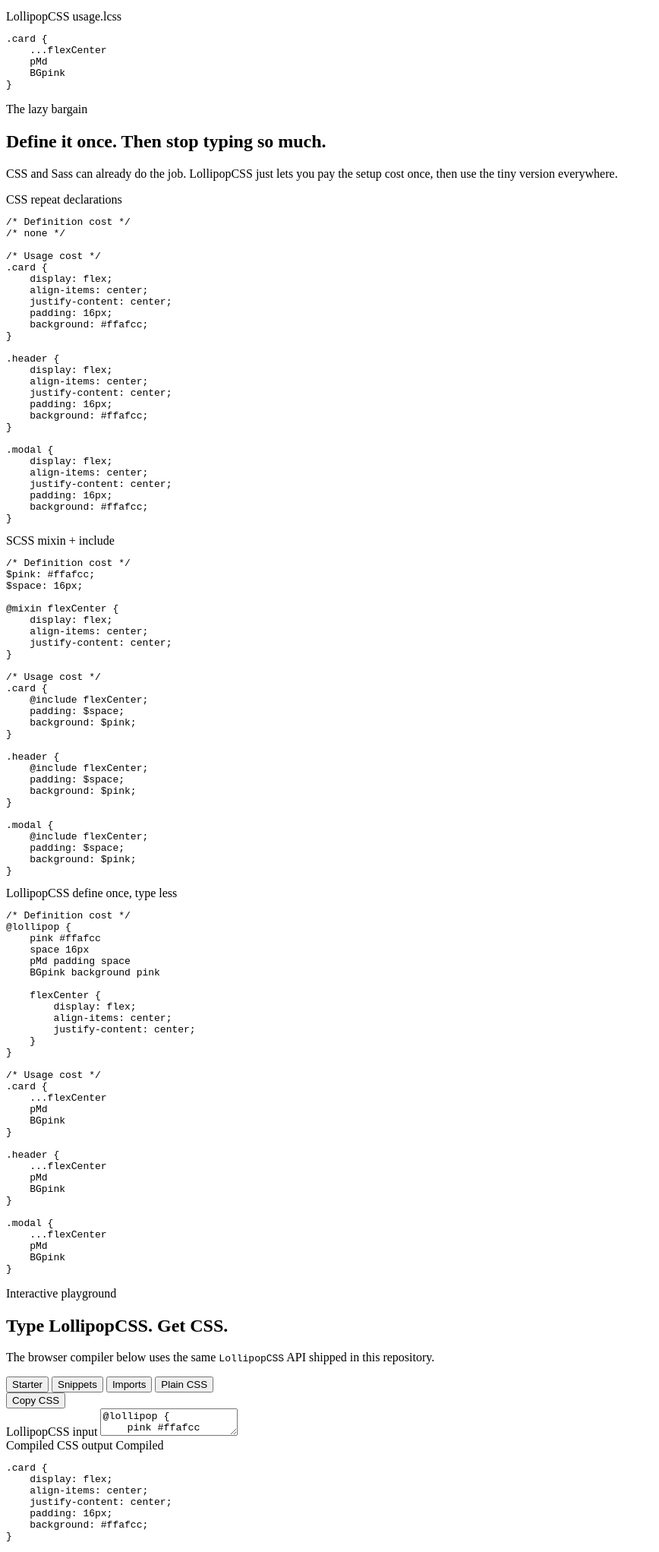
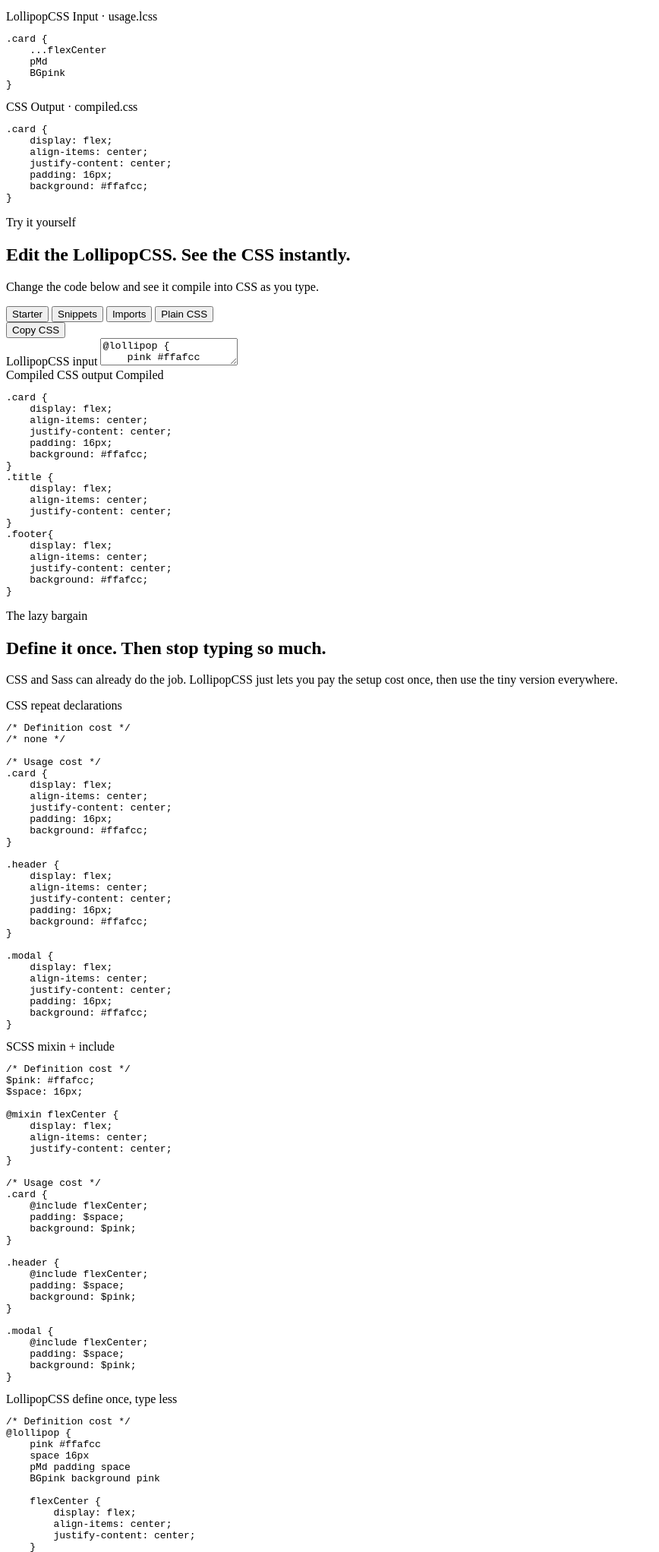
Before and after one commit to nickhuang1121/lollipop-css, a website: page examples/index.html in a window 1280 px wide. Shown: the part 325-2368 px from the top of the page at 76% size, without its empty margins (0-868 px from the left). Drawn offline with Linux system fonts and the light colour scheme; no server answers.

Commit message:
update examples
update examples

```diff
--- a/examples/index.html
+++ b/examples/index.html
@@ -6,8 +6,9 @@
     <meta name="viewport" content="width=device-width, initial-scale=1">
     <meta name="description" content="LollipopCSS is a tiny CSS preprocessor for defining your own reusable CSS vocabulary.">
     <title>LollipopCSS - Same CSS. Less typing.</title>
+    <script src="../src/lollipop-css.js" defer></script>
     <link rel="lollipop-stylesheet" href="./style.lcss">
-    <script src="../src/lollipop-css.js" defer></script>
+
 </head>
 
 <body>
@@ -39,11 +40,11 @@
                 <p class="hero-note">Define it once. Be lazy everywhere else.</p>
             </section>
 
-            <section class="hero-code" aria-label="LollipopCSS example">
+            <section class="hero-code" aria-label="LollipopCSS input and compiled CSS output">
                 <div class="code-panel code-panel-accent">
                     <div class="panel-header">
                         <span>LollipopCSS</span>
-                        <span>usage.lcss</span>
+                        <span>Input · usage.lcss</span>
                     </div>
                     <pre><code>.card {
     ...flexCenter
@@ -51,11 +52,58 @@
     BGpink
 }</code></pre>
                 </div>
+                <div class="code-panel">
+                    <div class="panel-header">
+                        <span>CSS</span>
+                        <span>Output · compiled.css</span>
+                    </div>
+                    <pre><code>.card {
+    display: flex;
+    align-items: center;
+    justify-content: center;
+    padding: 16px;
+    background: #ffafcc;
+}</code></pre>
+                </div>
             </section>
         </div>
     </header>
 
     <main>
+        <section class="section playground-section" id="playground" aria-labelledby="playground-title">
+            <div class="section-heading">
+                <p class="eyebrow">Try it yourself</p>
+                <h2 id="playground-title">Edit the LollipopCSS. See the CSS instantly.</h2>
+                <p>Change the code below and see it compile into CSS as you type.</p>
+            </div>
+
+            <div class="playground-toolbar" aria-label="Playground presets">
+                <div class="preset-group">
+                    <button class="preset-button is-active" type="button" data-preset="starter">Starter</button>
+                    <button class="preset-button" type="button" data-preset="snippets">Snippets</button>
+                    <button class="preset-button" type="button" data-preset="imports">Imports</button>
+                    <button class="preset-button" type="button" data-preset="plain">Plain CSS</button>
+                </div>
+                <button class="copy-button" type="button" id="copy-css">Copy CSS</button>
+            </div>
+
+            <div class="playground-grid">
+                <label class="playground-pane" for="lcss-input">
+                    <span class="pane-title">LollipopCSS input</span>
+                    <textarea id="lcss-input" spellcheck="false" autocomplete="off" autocapitalize="off"></textarea>
+                </label>
+
+                <section class="playground-pane" aria-labelledby="compiled-title">
+                    <div class="pane-title pane-title-row">
+                        <span id="compiled-title">Compiled CSS output</span>
+                        <span class="compile-status" id="compile-status" aria-live="polite">Ready</span>
+                    </div>
+                    <pre class="output-pre"><code id="css-output"></code></pre>
+                    <p class="compile-error" id="compile-error" role="alert" hidden></p>
+                </section>
+            </div>
+        </section>
+
         <section class="section compare-section" aria-labelledby="compare-title">
             <div class="section-heading">
                 <p class="eyebrow">The lazy bargain</p>
@@ -174,40 +222,6 @@ $space: 16px;
             </div>
         </section>
 
-        <section class="section playground-section" id="playground" aria-labelledby="playground-title">
-            <div class="section-heading">
-                <p class="eyebrow">Interactive playground</p>
-                <h2 id="playground-title">Type LollipopCSS. Get CSS.</h2>
-                <p>The browser compiler below uses the same <code>LollipopCSS</code> API shipped in this repository.</p>
-            </div>
-
-            <div class="playground-toolbar" aria-label="Playground presets">
-                <div class="preset-group">
-                    <button class="preset-button is-active" type="button" data-preset="starter">Starter</button>
-                    <button class="preset-button" type="button" data-preset="snippets">Snippets</button>
-                    <button class="preset-button" type="button" data-preset="imports">Imports</button>
-                    <button class="preset-button" type="button" data-preset="plain">Plain CSS</button>
-                </div>
-                <button class="copy-button" type="button" id="copy-css">Copy CSS</button>
-            </div>
-
-            <div class="playground-grid">
-                <label class="playground-pane" for="lcss-input">
-                    <span class="pane-title">LollipopCSS input</span>
-                    <textarea id="lcss-input" spellcheck="false" autocomplete="off" autocapitalize="off"></textarea>
-                </label>
-
-                <section class="playground-pane" aria-labelledby="compiled-title">
-                    <div class="pane-title pane-title-row">
-                        <span id="compiled-title">Compiled CSS output</span>
-                        <span class="compile-status" id="compile-status" aria-live="polite">Ready</span>
-                    </div>
-                    <pre class="output-pre"><code id="css-output"></code></pre>
-                    <p class="compile-error" id="compile-error" role="alert" hidden></p>
-                </section>
-            </div>
-        </section>
-
         <section class="section imports-section" aria-labelledby="imports-title">
             <div class="section-heading">
                 <p class="eyebrow">Imports</p>
@@ -256,30 +270,33 @@ $space: 16px;
             <div class="feature-grid">
                 <article class="feature-card">
                     <h3>Custom shortcuts</h3>
-                    <p>Map one command to a CSS property and value.</p>
+                    <p>Define reusable values and map short commands to CSS declarations.</p>
                     <pre><code>@lollipop {
+    pink #ffafcc
     pMd padding 16px
 }</code></pre>
                 </article>
 
                 <article class="feature-card">
-                    <h3>Values</h3>
-                    <p>Name reusable values and reuse them inside shortcuts or declarations.</p>
-                    <pre><code>@lollipop {
-    pink #ffafcc
-    BGpink background pink
-}</code></pre>
-                </article>
+    <h3>Quick setup</h3>
+    <p>Load the compiler and use an LCSS file like a regular stylesheet.</p>
+    <pre><code>&lt;script src="lollipop-css.js" defer&gt;&lt;/script&gt;
+&lt;link rel="lollipop-stylesheet" href="style.lcss"&gt;</code></pre>
+</article>
 
                 <article class="feature-card">
                     <h3>Style blocks</h3>
-                    <p>Reuse a block with <code>...name</code>.</p>
+                    <p>Reuse a block with <code>...name</code></p>
                     <pre><code>@lollipop {
     flexCenter {
         display: flex;
         align-items: center;
     }
-}</code></pre>
+}
+.card {
+    ...flexCenter
+}
+</code></pre>
                 </article>
 
                 <article class="feature-card">
@@ -364,7 +381,15 @@ $space: 16px;
     ...flexCenter
     pMd
     BGpink
-}`,
+}
+.title {
+    ...flexCenter
+}
+.footer{
+    ...flexCenter
+    BGpink
+}`
+,
                 snippets: `@lollipop {
     space 20px
     candy #ffafcc
```
Also changed, not shown: 1 other file.
